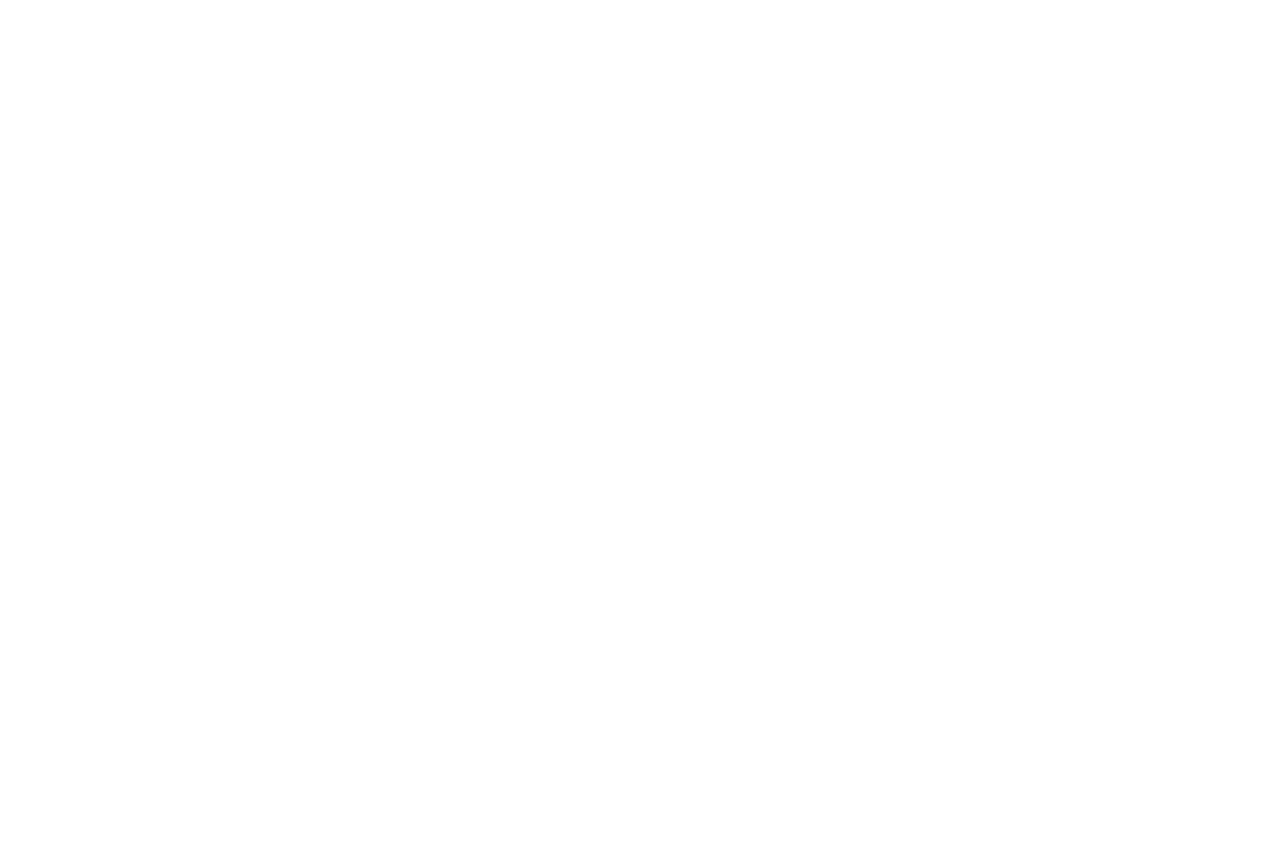
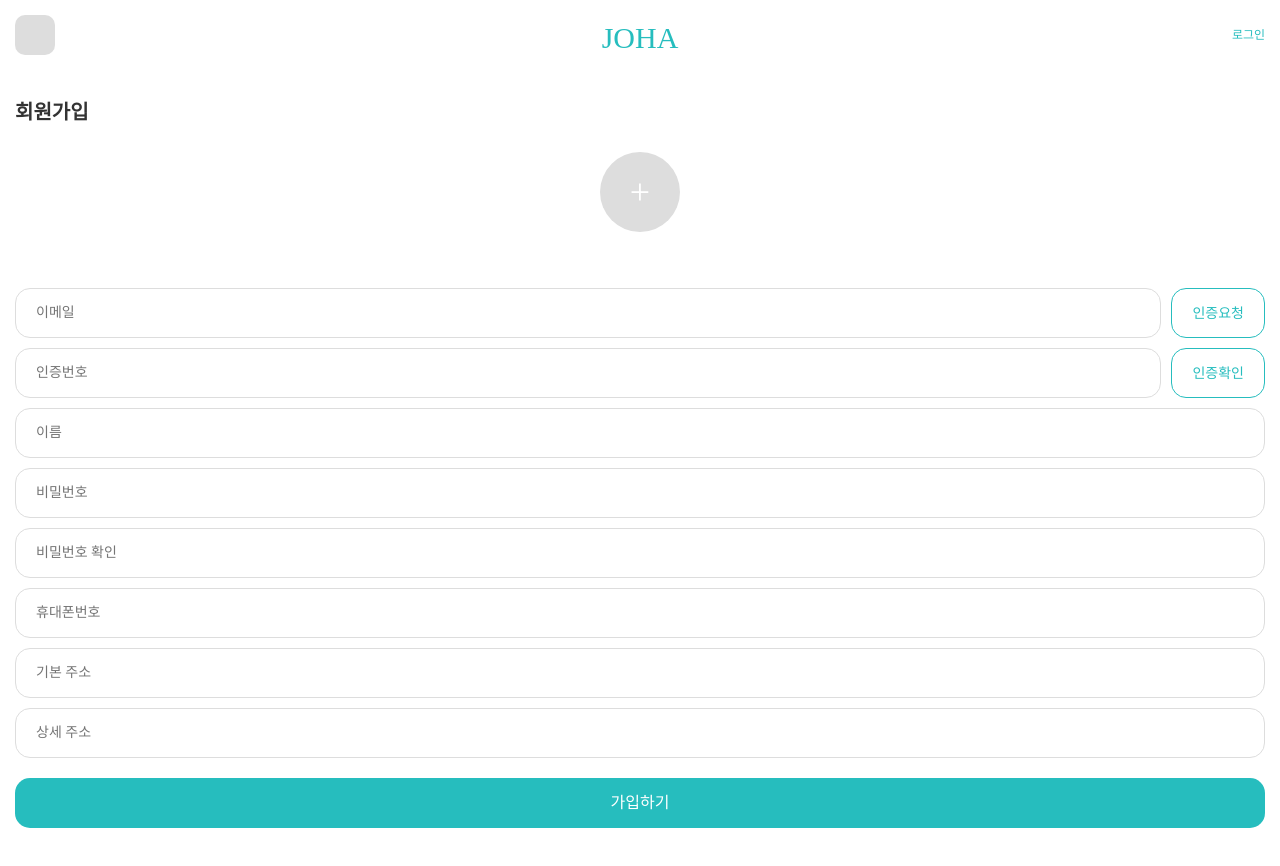
Before and after one commit to Henry93s/joha_front, a React (Create React App) app: page /join in a window 1280 px wide. Before the commit this address had no page. Shown: the top 866 px of the page. Before the commit the page ends 800 px from the top, so only its background shows below. Built offline with nearby package versions, Linux system fonts and the light colour scheme; a web font is replaced by a local one.

Commit message:
Feat: 회원가입 페이지 추가, 스타일 업데이트

```diff
--- a/src/App.tsx
+++ b/src/App.tsx
@@ -5,6 +5,7 @@
 import MainPage from "../src/pages/MainPage";
 import InquiryPage from "../src/pages/InquiryPage";
 import LoginPage from "../src/pages/LoginPage";
+import JoinPage from "./pages/JoinPage";
 
 function App() {
     return (
@@ -23,6 +24,10 @@
                         path="/login"
                         element={<LoginPage />}
                     />
+                    <Route
+                        path="/join"
+                        element={<JoinPage />}
+                    />
                 </Routes>
             </BrowserRouter>
         </div>
--- /dev/null
+++ b/src/components/Join.jsx
@@ -0,0 +1,159 @@
+import React from "react";
+import styled from "styled-components";
+
+const FlexDiv = styled.div`
+    display: flex;
+    gap: 10px;
+`;
+
+const ProfileInputWrapper = styled.div`
+    text-align: center;
+    margin-bottom: 50px;
+`;
+
+const ProfileLabel = styled.label`
+    display: inline-block;
+    width: 80px;
+    height: 80px;
+    background-color: #ddd;
+    border-radius: 50%;
+    position: relative;
+    overflow: hidden;
+    cursor: pointer;
+
+    &:after {
+        content: "+";
+        color: white;
+        font-size: 36px;
+        position: absolute;
+        top: 50%;
+        left: 50%;
+        transform: translate(-50%, -50%);
+    }
+`;
+
+const ProfileInput = styled.input`
+    display: none;
+`;
+
+const Input = styled.input`
+    width: 100%;
+    padding: 0 20px;
+    margin-bottom: 10px;
+    border: 1px solid #ddd;
+    border-radius: 15px;
+    box-sizing: border-box;
+    height: 50px;
+    font: inherit;
+
+    &:focus {
+        border-color: var(--main-color);
+        outline: none;
+    }
+
+    &::placeholder {
+        color: #757575;
+    }
+`;
+
+const Button = styled.button`
+    height: 50px;
+    border-radius: 15px;
+    border: 1px solid #26bdbe;
+    background-color: #fff;
+    color: #26bdbe;
+    cursor: pointer;
+    flex-shrink: 0;
+    padding: 0 20px;
+    font: inherit;
+
+    &:disabled {
+        color: #bbb;
+        border-color: #ddd;
+        background-color: #f1f1f1;
+    }
+`;
+
+const JoinButton = styled(Button)`
+    width: 100%;
+    background-color: #26bdbe;
+    border: none;
+    font-size: 16px;
+    margin-top: 10px;
+`;
+
+const Join = () => {
+    return (
+        <form>
+            {/* 프로필 사진 업로드 */}
+            <ProfileInputWrapper>
+                <ProfileLabel htmlFor="profile" />
+                <ProfileInput
+                    type="file"
+                    id="profile"
+                    name="profile"
+                    accept="image/*"
+                />
+            </ProfileInputWrapper>
+
+            {/* 이메일 필드 */}
+            <FlexDiv>
+                <Input
+                    type="email"
+                    placeholder="이메일"
+                />
+                <Button type="button">인증요청</Button>
+            </FlexDiv>
+
+            {/* 인증번호 필드 */}
+            <FlexDiv>
+                <Input
+                    type="text"
+                    placeholder="인증번호"
+                />
+                <Button type="button">인증확인</Button>
+            </FlexDiv>
+
+            {/* 이름 필드 */}
+            <Input
+                type="text"
+                placeholder="이름"
+            />
+
+            {/* 비밀번호 필드 */}
+            <Input
+                type="password"
+                placeholder="비밀번호"
+            />
+
+            {/* 비밀번호 확인 필드 */}
+            <Input
+                type="password"
+                placeholder="비밀번호 확인"
+            />
+
+            {/* 휴대폰번호 필드 */}
+            <Input
+                type="text"
+                placeholder="휴대폰번호"
+            />
+
+            {/* 기본 주소 필드 */}
+            <Input
+                type="text"
+                placeholder="기본 주소"
+            />
+
+            {/* 상세 주소 필드 */}
+            <Input
+                type="text"
+                placeholder="상세 주소"
+            />
+
+            {/* 가입하기 버튼 */}
+            <JoinButton type="submit">가입하기</JoinButton>
+        </form>
+    );
+};
+
+export default Join;
--- a/src/components/Login.tsx
+++ b/src/components/Login.tsx
@@ -45,8 +45,6 @@
     }
 `;
 
-const LoginForm = styled.form``;
-
 const Login = () => {
     const [email, setEmail] = useState<string>("");
     const [password, setPassword] = useState<string>("");
@@ -76,7 +74,7 @@
     };
 
     return (
-        <LoginForm onSubmit={onSubmitHandler}>
+        <form onSubmit={onSubmitHandler}>
             <LoginInput
                 type="email"
                 placeholder="이메일"
@@ -102,7 +100,7 @@
             <JoinBox>
                 아직 회원이 아니세요? <Link to="/join">회원가입</Link>
             </JoinBox>
-        </LoginForm>
+        </form>
     );
 };
 
--- /dev/null
+++ b/src/pages/JoinPage.jsx
@@ -0,0 +1,17 @@
+import React from "react";
+import Header from "../components/layout/Header";
+import SubLayout from "../components/layout/SubLayout";
+import Join from "../components/Join";
+
+const JoinPage = () => {
+    return (
+        <>
+            <Header />
+            <SubLayout pageTitle="회원가입">
+                <Join />
+            </SubLayout>
+        </>
+    );
+};
+
+export default JoinPage;
```
